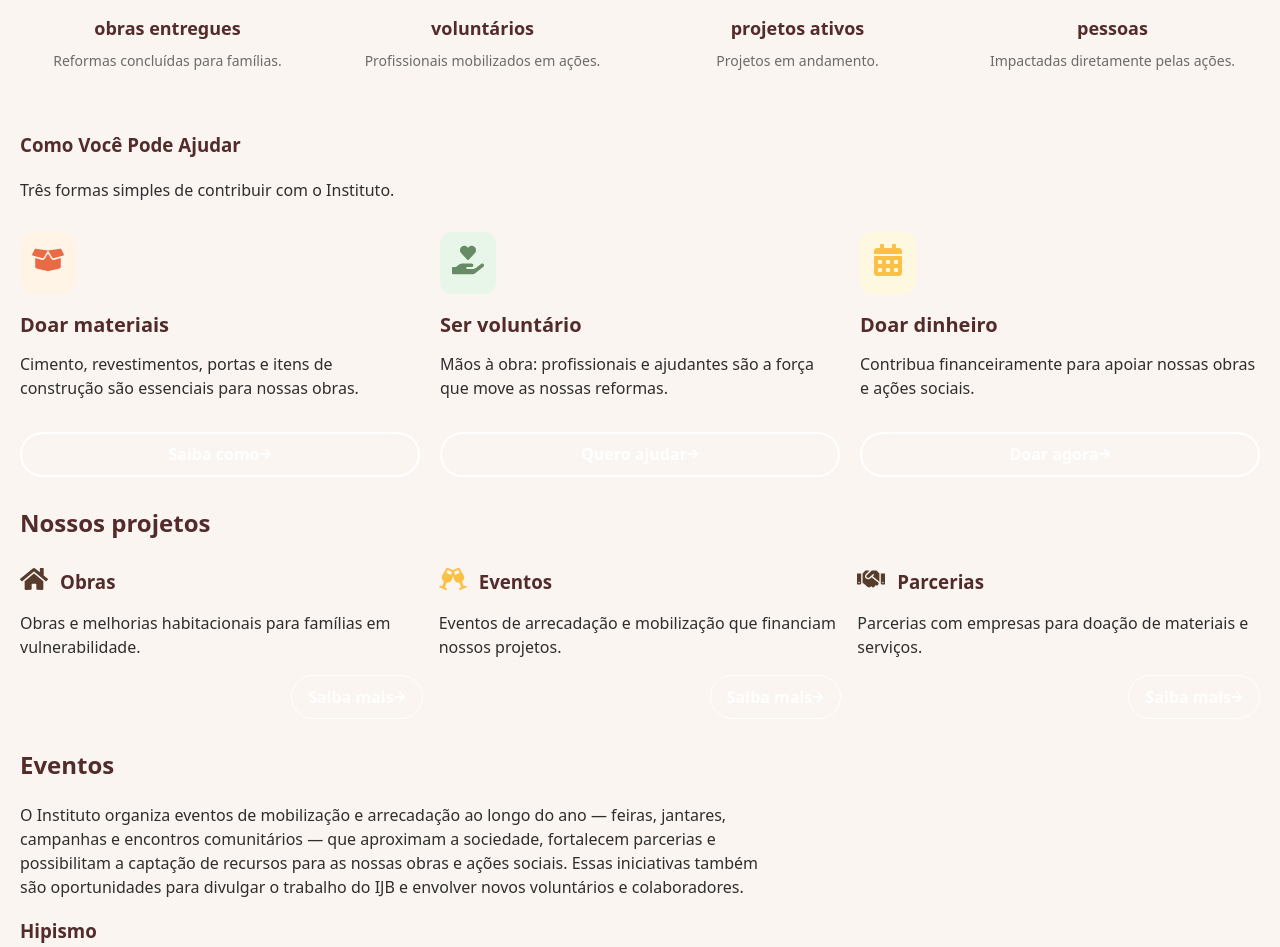
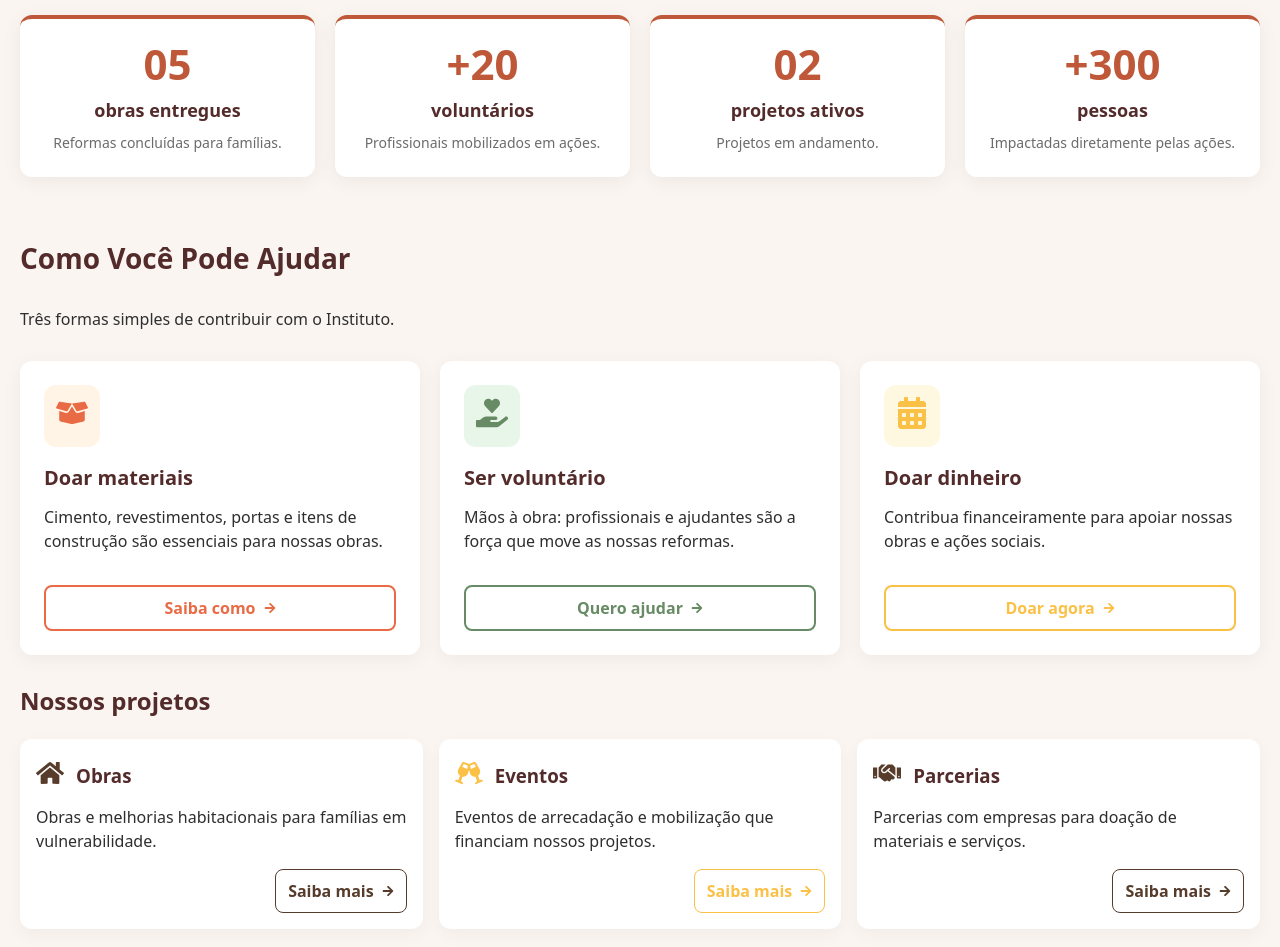
Before and after one commit to viniciuslprado/IJB, a React (Vite) app in the folder frontend/: page / in a window 1280 px wide. Shown: the part 745-1692 px from the top of the page. Built offline with nearby package versions, Linux system fonts and the light colour scheme.

Commit message:
ajustando

```diff
--- a/frontend/src/pages/Home.tsx
+++ b/frontend/src/pages/Home.tsx
@@ -4,7 +4,6 @@ import { theme } from '../styles/theme'
 import BotaoCTA from '../components/ui/BotaoCTA'
 import DonationModal from '../components/ui/DonationModal'
 import Carousel from '../components/ui/Carousel'
-import Button from '../components/ui/Button'
 import { FaBoxOpen, FaArrowRight, FaHandHoldingHeart, FaCalendarAlt, FaHome, FaHandshake, FaGlassCheers } from 'react-icons/fa'
 
 // heroStyle removed (unused) — estilos aplicados inline onde necessário
@@ -50,8 +49,9 @@ const Home: React.FC = () => {
           }}>
             Moradia Digna
           </div>
-          <h1 className="main-hero-title" style={{
+          <h1 style={{
             color: theme.colors.primary,
+            fontSize: 'clamp(2.5rem, 5vw, 3.5rem)',
             fontWeight: 800,
             lineHeight: 1.1,
             marginBottom: 16
@@ -79,7 +79,7 @@ const Home: React.FC = () => {
       </section>
 
       <section style={{ marginTop: 40 }} aria-labelledby="impacto-heading">
-        <h2 id="impacto-heading" className="section-title" style={{ color: theme.colors.primary }}>Impacto em Números</h2>
+        <h2 id="impacto-heading" style={{ color: theme.colors.primary }}>Impacto em Números</h2>
         <div style={{ display: 'flex', gap: 12, alignItems: 'center', marginTop: 6, marginBottom: 20 }}>
           <p style={{ color: theme.colors.text, margin: 0, fontSize: 14 }}>Dados oficiais consolidados pela equipe.</p>
         </div>
@@ -93,7 +93,15 @@ const Home: React.FC = () => {
           ].map((item, idx) => (
             <div
               key={idx}
-              className="hover-card bg-white p-6 rounded-[12px] text-center shadow-md border-t-4 border-accent"
+              className="hover-card"
+              style={{
+                background: '#fff',
+                padding: 24,
+                borderRadius: theme.radii.soft,
+                textAlign: 'center',
+                boxShadow: '0 4px 20px rgba(0,0,0,0.06)',
+                borderTop: `4px solid ${theme.colors.accent}` // Um toque de cor no topo
+              }}
             >
               {/* AQUI: Cor de destaque nos números */}
               <div style={{ fontSize: 42, fontWeight: 900, color: theme.colors.accent, lineHeight: 1 }}>
@@ -111,14 +119,14 @@ const Home: React.FC = () => {
       </section>
 
       <section style={{ marginTop: 60 }}>
-        <h3 className="section-title" style={{ color: theme.colors.primary }}>Como Você Pode Ajudar</h3>
+        <h3 style={{ color: theme.colors.primary, fontSize: 28 }}>Como Você Pode Ajudar</h3>
         <p style={{ color: theme.colors.text, maxWidth: 760, marginBottom: 30 }}>
           Três formas simples de contribuir com o Instituto.
         </p>
 
         <div style={{ display: 'grid', gridTemplateColumns: 'repeat(auto-fit, minmax(280px, 1fr))', gap: 20 }}>
           {/* Card 1: Materiais */}
-          <div className="hover-card bg-white p-6 rounded-[12px] shadow-md flex flex-col items-start">
+          <div className="hover-card" style={{ background: '#fff', padding: 24, borderRadius: theme.radii.soft, boxShadow: '0 4px 20px rgba(0,0,0,0.05)', display: 'flex', flexDirection: 'column', alignItems: 'flex-start' }}>
             <div style={{ background: '#FFF4E5', padding: 12, borderRadius: 12, marginBottom: 16 }}>
               <FaBoxOpen size={32} color={theme.colors.orangeStrong} />
             </div>
@@ -127,14 +135,24 @@ const Home: React.FC = () => {
               Cimento, revestimentos, portas e itens de construção são essenciais para nossas obras.
             </p>
             <a href="/ajudar?type=material#doacoes" style={{ textDecoration: 'none', marginTop: 16, width: '100%' }}>
-              <Button variant="outline" className="w-full border-2 border-orange-strong text-orange-strong gap-2 px-3 py-2 inline-flex items-center justify-center">
+              <button style={{
+                width: '100%',
+                padding: '10px',
+                background: 'transparent',
+                border: `2px solid ${theme.colors.orangeStrong}`, // Borda colorida
+                color: theme.colors.orangeStrong,
+                borderRadius: 8,
+                fontWeight: 700,
+                cursor: 'pointer',
+                display: 'flex', alignItems: 'center', justifyContent: 'center', gap: 8
+              }}>
                 Saiba como <FaArrowRight size={12} />
-              </Button>
+              </button>
             </a>
           </div>
 
           {/* Card 2: Voluntário */}
-          <div className="hover-card bg-white p-6 rounded-[12px] shadow-md flex flex-col items-start">
+          <div className="hover-card" style={{ background: '#fff', padding: 24, borderRadius: theme.radii.soft, boxShadow: '0 4px 20px rgba(0,0,0,0.05)', display: 'flex', flexDirection: 'column', alignItems: 'flex-start' }}>
             <div style={{ background: '#E8F5E9', padding: 12, borderRadius: 12, marginBottom: 16 }}>
               <FaHandHoldingHeart size={32} color={theme.colors.secondary} />
             </div>
@@ -143,14 +161,24 @@ const Home: React.FC = () => {
               Mãos à obra: profissionais e ajudantes são a força que move as nossas reformas.
             </p>
             <a href="/ajudar?type=voluntario#doacoes" style={{ textDecoration: 'none', marginTop: 16, width: '100%' }}>
-              <Button variant="outline" className="w-full border-2 border-secondary text-secondary gap-2 px-3 py-2 inline-flex items-center justify-center">
+              <button style={{
+                width: '100%',
+                padding: '10px',
+                background: 'transparent',
+                border: `2px solid ${theme.colors.secondary}`,
+                color: theme.colors.secondary,
+                borderRadius: 8,
+                fontWeight: 700,
+                cursor: 'pointer',
+                display: 'flex', alignItems: 'center', justifyContent: 'center', gap: 8
+              }}>
                 Quero ajudar <FaArrowRight size={12} />
-              </Button>
+              </button>
             </a>
           </div>
 
           {/* Card 3: Doar dinheiro (substituído de 'Eventos') */}
-          <div className="hover-card bg-white p-6 rounded-[12px] shadow-md flex flex-col items-start">
+          <div className="hover-card" style={{ background: '#fff', padding: 24, borderRadius: theme.radii.soft, boxShadow: '0 4px 20px rgba(0,0,0,0.05)', display: 'flex', flexDirection: 'column', alignItems: 'flex-start' }}>
             <div style={{ background: '#FFF8E1', padding: 12, borderRadius: 12, marginBottom: 16 }}>
               <FaCalendarAlt size={32} color={theme.colors.highlight} />
             </div>
@@ -159,18 +187,28 @@ const Home: React.FC = () => {
               Contribua financeiramente para apoiar nossas obras e ações sociais.
             </p>
             <div style={{ marginTop: 16, width: '100%' }}>
-              <Button variant="outline" className="w-full border-2 border-highlight text-highlight gap-2 px-3 py-2 inline-flex items-center justify-center" onClick={() => setDonateOpen(true)}>
+              <button onClick={() => setDonateOpen(true)} style={{
+                width: '100%',
+                padding: '10px',
+                background: 'transparent',
+                border: `2px solid ${theme.colors.highlight}`,
+                color: theme.colors.highlight,
+                borderRadius: 8,
+                fontWeight: 700,
+                cursor: 'pointer',
+                display: 'flex', alignItems: 'center', justifyContent: 'center', gap: 8
+              }}>
                 Doar agora <FaArrowRight size={12} />
-              </Button>
+              </button>
             </div>
           </div>
         </div>
       </section>
 
       <section style={{ marginTop: 28 }}>
-        <h2 className="section-title" style={{ color: theme.colors.primary }}>Nossos projetos</h2>
+        <h2 style={{ color: theme.colors.primary }}>Nossos projetos</h2>
         <div style={{ display: 'grid', gridTemplateColumns: 'repeat(auto-fit, minmax(240px,1fr))', gap: 16 }}>
-          <article className="hover-card bg-white p-4 rounded-[12px] shadow-sm">
+          <article className="hover-card" style={{ background: '#fff', padding: 16, borderRadius: theme.radii.soft, boxShadow: '0 6px 18px rgba(0,0,0,0.04)' }}>
             <div style={{ display: 'flex', alignItems: 'center', gap: 12 }}>
               <div style={{ fontSize: 28, color: theme.colors.brownWarm }}><FaHome /></div>
               <h3 style={{ margin: 0, color: theme.colors.primary }}>Obras</h3>
@@ -178,14 +216,14 @@ const Home: React.FC = () => {
             <p style={{ marginTop: 8, color: theme.colors.text }}>Obras e melhorias habitacionais para famílias em vulnerabilidade.</p>
             <div style={{ display: 'flex', justifyContent: 'flex-end' }}>
               <a href="/projetos#obras" style={{ textDecoration: 'none' }}>
-                <Button variant="outline" className="px-3 py-2 border border-brown-warm text-brown-warm inline-flex items-center gap-2">
+                <button style={{ padding: '8px 12px', borderRadius: 8, background: 'transparent', color: theme.colors.brownWarm, border: `1px solid ${theme.colors.brownWarm}`, fontWeight: 700, display: 'flex', alignItems: 'center', gap: 8 }}>
                   Saiba mais <FaArrowRight size={12} />
-                </Button>
+                </button>
               </a>
             </div>
           </article>
 
-          <article className="hover-card bg-white p-4 rounded-[12px] shadow-sm">
+          <article className="hover-card" style={{ background: '#fff', padding: 16, borderRadius: theme.radii.soft, boxShadow: '0 6px 18px rgba(0,0,0,0.04)' }}>
             <div style={{ display: 'flex', alignItems: 'center', gap: 12 }}>
               <div style={{ fontSize: 28, color: theme.colors.highlight }}><FaGlassCheers /></div>
               <h3 style={{ margin: 0, color: theme.colors.primary }}>Eventos</h3>
@@ -193,14 +231,14 @@ const Home: React.FC = () => {
             <p style={{ marginTop: 8, color: theme.colors.text }}>Eventos de arrecadação e mobilização que financiam nossos projetos.</p>
             <div style={{ display: 'flex', justifyContent: 'flex-end' }}>
               <a href="/#eventos" style={{ textDecoration: 'none' }}>
-                <Button variant="outline" className="px-3 py-2 border border-highlight text-highlight inline-flex items-center gap-2">
+                <button style={{ padding: '8px 12px', borderRadius: 8, background: 'transparent', color: theme.colors.highlight, border: `1px solid ${theme.colors.highlight}`, fontWeight: 700, display: 'flex', alignItems: 'center', gap: 8 }}>
                   Saiba mais <FaArrowRight size={12} />
-                </Button>
+                </button>
               </a>
             </div>
           </article>
 
-          <article className="hover-card bg-white p-4 rounded-[12px] shadow-sm">
+          <article className="hover-card" style={{ background: '#fff', padding: 16, borderRadius: theme.radii.soft, boxShadow: '0 6px 18px rgba(0,0,0,0.04)' }}>
             <div style={{ display: 'flex', alignItems: 'center', gap: 12 }}>
               <div style={{ fontSize: 28, color: theme.colors.brownWarm }}><FaHandshake /></div>
               <h3 style={{ margin: 0, color: theme.colors.primary }}>Parcerias</h3>
@@ -208,9 +246,9 @@ const Home: React.FC = () => {
             <p style={{ marginTop: 8, color: theme.colors.text }}>Parcerias com empresas para doação de materiais e serviços.</p>
             <div style={{ display: 'flex', justifyContent: 'flex-end' }}>
               <a href="/ajudar#doacoes" style={{ textDecoration: 'none' }}>
-                <Button variant="outline" className="px-3 py-2 border border-brown-warm text-brown-warm inline-flex items-center gap-2">
+                <button style={{ padding: '8px 12px', borderRadius: 8, background: 'transparent', color: theme.colors.brownWarm, border: `1px solid ${theme.colors.brownWarm}`, fontWeight: 700, display: 'flex', alignItems: 'center', gap: 8 }}>
                   Saiba mais <FaArrowRight size={12} />
-                </Button>
+                </button>
               </a>
             </div>
           </article>
@@ -227,7 +265,7 @@ const Home: React.FC = () => {
         </section>
 
         <section style={{ marginTop: 16 }}>
-          <h3 className="section-subtitle" style={{ color: theme.colors.primary }}>Hipismo</h3>
+          <h3 style={{ color: theme.colors.primary }}>Hipismo</h3>
           <p style={{ color: theme.colors.text, maxWidth: 760 }}>
             O evento de Hipismo foi um grande sucesso: o público compareceu em bom número e o ambiente foi acolhedor e familiar. Agradecemos ao Equestrian Center Franca pela generosa cessão do espaço e à Loja Maçônica Pedra da Luz, cuja equipe assumiu a organização e a administração da lanchonete — chegando a custear os comes e bebes, de modo que toda a receita foi revertida ao Instituto João de Barros.
           </p>
--- a/frontend/src/pages/Projetos.tsx
+++ b/frontend/src/pages/Projetos.tsx
@@ -21,7 +21,7 @@ const ProjectRow: React.FC<{
     marginBottom: 80
   }}>
     <div style={{ flex: '1 1 400px', minWidth: 300 }}>
-      <h3 className="section-subtitle" style={{ color: theme.colors.primary, marginBottom: 4 }}>{title}</h3>
+      <h3 style={{ color: theme.colors.primary, marginBottom: 4, fontSize: '1.8rem' }}>{title}</h3>
       {subtitle && (
         <span style={{ display: 'inline-block', background: '#F7F7F7', color: theme.colors.text, fontSize: 14, fontWeight: 600, padding: '4px 10px', borderRadius: 4, marginBottom: 16 }}>{subtitle}</span>
       )}
@@ -44,7 +44,7 @@ const Projetos: React.FC = () => {
         <meta name="description" content="Veja as obras e reformas realizadas pelo Instituto João de Barros para famílias em Franca-SP." />
       </Helmet>
       <section style={{ textAlign: 'center', marginBottom: 60 }}>
-        <h1 className="main-hero-title" style={{ color: theme.colors.primary }}>Nossos Projetos</h1>
+        <h1 style={{ color: theme.colors.primary, fontSize: '3rem' }}>Nossos Projetos</h1>
         <p style={{ maxWidth: 700, margin: '0 auto', color: theme.colors.text, fontSize: '1.1rem' }}>
           Transformamos vidas tijolo a tijolo. Conheça algumas das histórias que ajudámos a construir.
         </p>
@@ -112,7 +112,7 @@ const Projetos: React.FC = () => {
         textAlign: 'center',
         marginTop: 60
       }}>
-        <h2 className="section-title" style={{ color: theme.colors.primary, marginTop: 0 }}>Campanhas em Andamento</h2>
+        <h2 style={{ color: theme.colors.primary, marginTop: 0 }}>Campanhas em Andamento</h2>
         <p style={{ color: theme.colors.text, fontSize: 18, maxWidth: 700, margin: '16px auto' }}>
           Estamos sempre a arrecadar cimento e materiais básicos para a próxima obra. A sua ajuda constrói o próximo teto.
         </p>
```
Also changed, not shown: frontend/src/components/Header.tsx (+9 -7 lines), frontend/src/pages/ComoAjudar.tsx (+97 -58 lines), frontend/src/pages/QuemSomos.tsx (+9 -10 lines).
